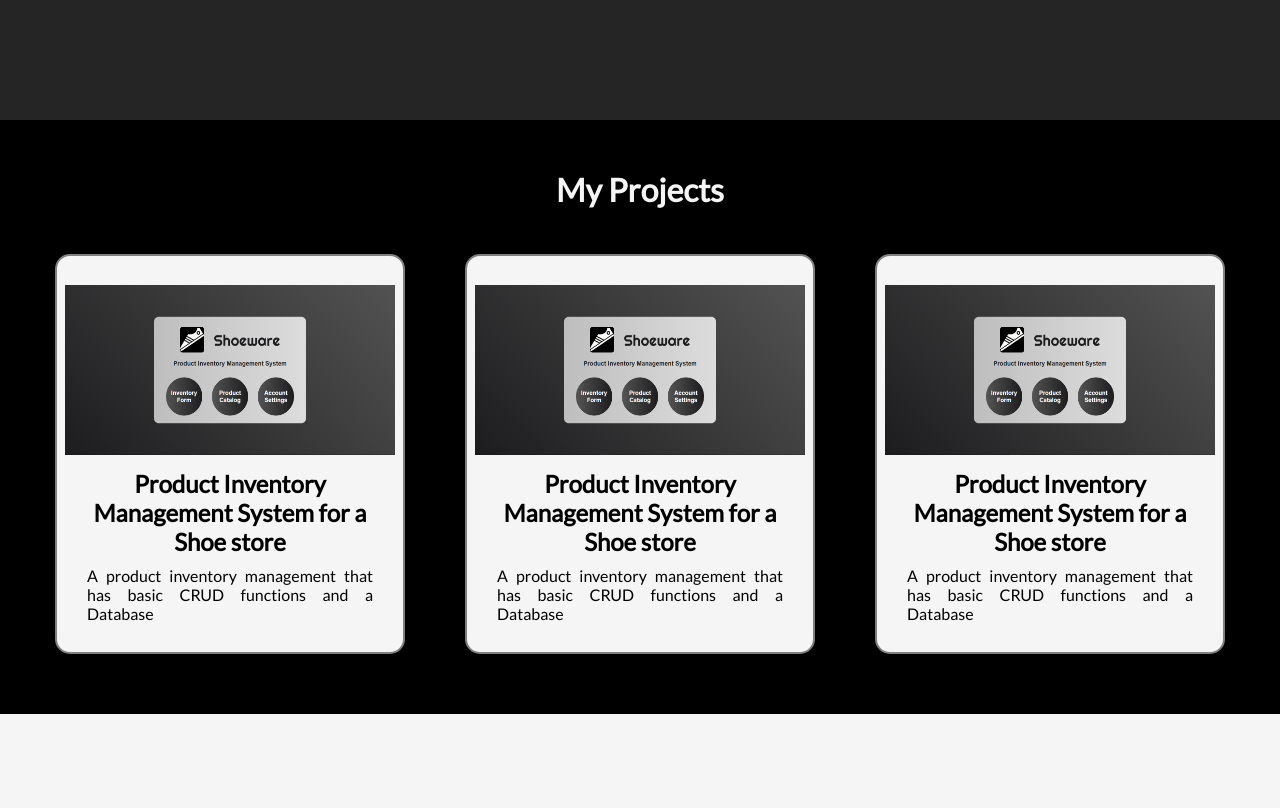
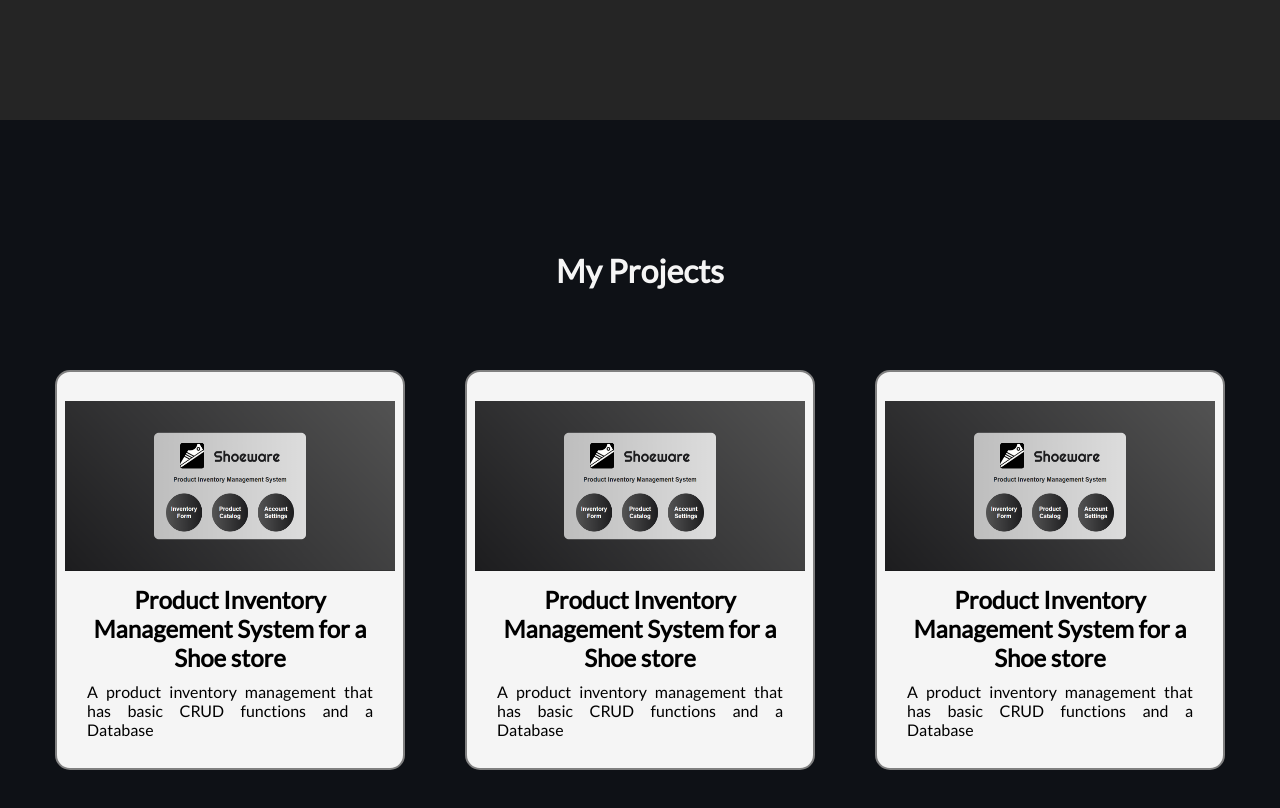
Before and after one commit to rafimps18/Portfolio, a React (Vite) app: page / in a window 1280 px wide. Shown: the part 660-1468 px from the top of the page. Before the commit the page ends 1374 px from the top, so only its background shows below. Built offline with nearby package versions, Linux system fonts and the light colour scheme.

Commit message:
Made some changes

```diff
--- a/src/components/project-card/ProjectCard.css
+++ b/src/components/project-card/ProjectCard.css
@@ -1,6 +1,7 @@
 .project-card-main {
-    background-color: black;
+  background-color: #0e1116;
   margin: 20px 30px;
+  transition: all 0.2s ease 0s;
 }
 
 .project-card {
@@ -17,8 +18,12 @@
   transition: all 0.1s ease 0s;
 }
 
+.project-card-main:hover {
+  scale: 1.05;
+}
+
 .project-card:hover{
-    border: 3px rgb(44, 153, 255) solid;
+    border: rgb(44, 153, 255) 2px solid;
 }
 
 .project-image {
@@ -30,7 +35,7 @@
   height: 170px;
 }
 
-img:hover {
+.project-image img:hover {
   border: rgb(44, 153, 255) 1px solid;
 }
 
--- a/src/components/projects/Projects.css
+++ b/src/components/projects/Projects.css
@@ -1,19 +1,19 @@
 .projects-container-main {
     width: 100vw;
-    background-color: black;
+    min-height: 100vh;
+    background-color:#0e1116;
     display: flex;
     flex-direction: column;
     align-items: center;
     justify-content: center;
-    padding: 40px 40px;
 }
 
 h1 {
     text-align: center;
+    margin-bottom: 60px;
 }
 
 .projects-header {
-    margin: 10px 0px;
     background-color: inherit;
     color: whitesmoke;
 }
```
Lines whose indentation alone changed are shown as unchanged.
